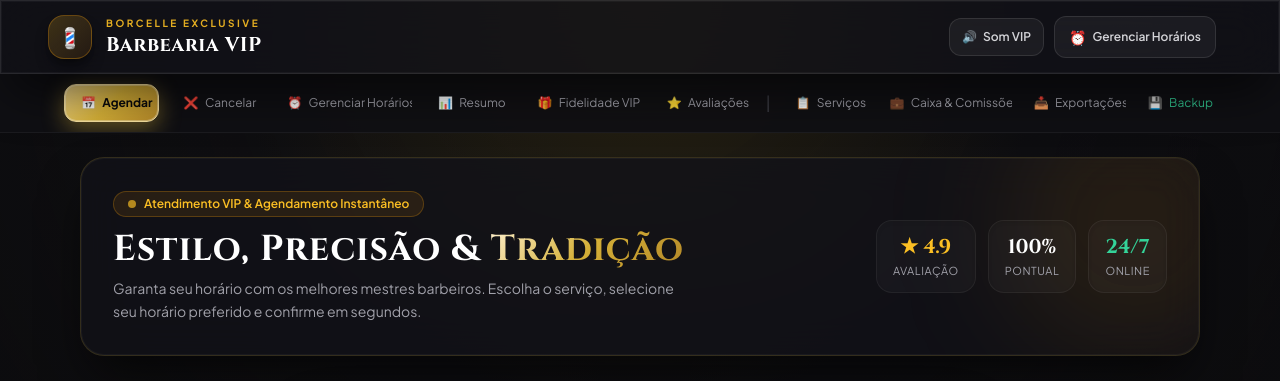
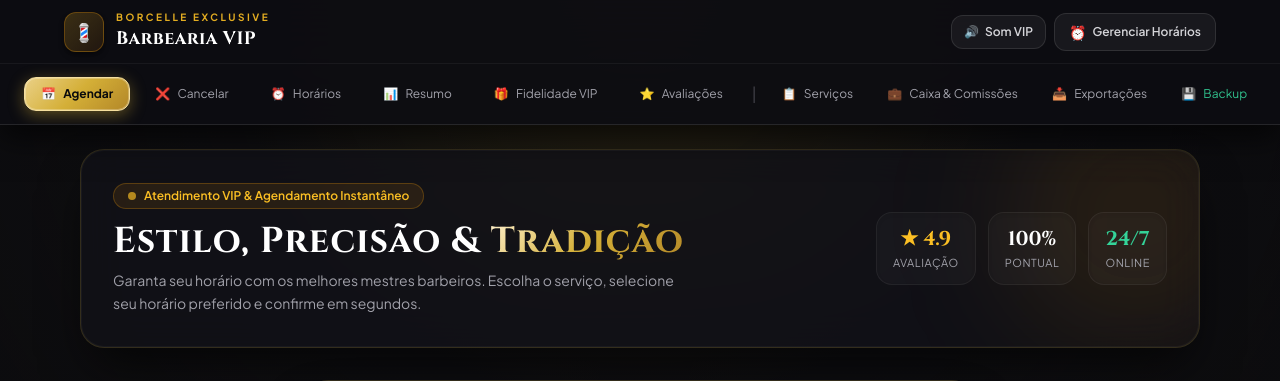
Before and after one commit to Kaiokrauss/sistema-barbearia-2026-brunex, a PHP site: page /sistema-barbearia-2026-brunex/Frontend/index.html in a window 1280 px wide. Shown: the top 381 px of the page. Run offline with PHP 8.4, Linux system fonts and the light colour scheme; data comes from the database, SQL or seed files in the repository; data that the repository does not hold is empty; some libraries are stand-ins or nearby versions.

Commit message:
fix(ui): unificar header e barra de navegacao superior eliminando corte de botoes e adicionando scroll horizontal suave

```diff
--- a/Frontend/index.html
+++ b/Frontend/index.html
@@ -150,41 +150,68 @@
             box-shadow: 0 0 18px rgba(212, 175, 55, 0.25);
         }
 
+        /* Barra de Navegação Horizontal Elegante com Scroll Suave */
+        .nav-scroll-container {
+            scrollbar-width: thin;
+            scrollbar-color: rgba(212, 175, 55, 0.4) transparent;
+            -webkit-overflow-scrolling: touch;
+            padding-top: 3px;
+            padding-bottom: 3px;
+        }
+        .nav-scroll-container::-webkit-scrollbar {
+            height: 4px;
+        }
+        .nav-scroll-container::-webkit-scrollbar-track {
+            background: rgba(0, 0, 0, 0.2);
+            border-radius: 9999px;
+        }
+        .nav-scroll-container::-webkit-scrollbar-thumb {
+            background: rgba(212, 175, 55, 0.35);
+            border-radius: 9999px;
+        }
+        .nav-scroll-container::-webkit-scrollbar-thumb:hover {
+            background: rgba(212, 175, 55, 0.7);
+        }
+
         /* Efeitos e Animações da Barra de Navegação */
         .nav-btn {
             position: relative;
             overflow: hidden;
-            transition: all 0.3s cubic-bezier(0.4, 0, 0.2, 1);
+            transition: all 0.25s cubic-bezier(0.4, 0, 0.2, 1);
             border: 1px solid transparent;
             cursor: pointer;
             user-select: none;
             display: inline-flex;
             align-items: center;
-            gap: 0.4rem;
-        }
-
-        /* Efeito de levitação suave e brilho ao passar o mouse */
+            justify-content: center;
+            gap: 0.45rem;
+            flex-shrink: 0;
+            line-height: 1.25;
+            box-sizing: border-box;
+        }
+
+        /* Efeito de levitação suave e brilho ao passar o mouse sem estourar limites */
         .nav-btn:hover {
-            transform: translateY(-2.5px) scale(1.04);
-            border-color: rgba(212, 175, 55, 0.35);
+            transform: translateY(-1.5px);
+            border-color: rgba(212, 175, 55, 0.4);
             background: rgba(255, 255, 255, 0.08) !important;
             color: #ffffff !important;
-            box-shadow: 0 8px 22px -4px rgba(212, 175, 55, 0.28), 0 0 12px rgba(212, 175, 55, 0.15) inset;
+            box-shadow: 0 6px 16px -3px rgba(212, 175, 55, 0.25);
         }
 
         /* Animação do ícone dentro do botão no hover */
         .nav-btn .nav-icon, .nav-btn span:first-child {
             display: inline-block;
-            transition: transform 0.35s cubic-bezier(0.34, 1.56, 0.64, 1);
+            transition: transform 0.3s cubic-bezier(0.34, 1.56, 0.64, 1);
         }
 
         .nav-btn:hover .nav-icon, .nav-btn:hover span:first-child {
-            transform: scale(1.3) rotate(-8deg);
+            transform: scale(1.2) rotate(-5deg);
         }
 
         /* Feedback tátil ao clicar */
         .nav-btn:active {
-            transform: translateY(0px) scale(0.97);
+            transform: translateY(0px) scale(0.98);
         }
 
         /* Brilho Shimmer de luz que percorre o botão no hover */
@@ -209,40 +236,40 @@
         /* Animações e cores temáticas personalizadas por botão */
         .nav-btn-cancel:hover {
             border-color: rgba(239, 68, 68, 0.45) !important;
-            box-shadow: 0 8px 22px -4px rgba(239, 68, 68, 0.35), 0 0 12px rgba(239, 68, 68, 0.15) inset !important;
+            box-shadow: 0 6px 16px -3px rgba(239, 68, 68, 0.35) !important;
         }
         .nav-btn-cancel:hover .nav-icon, .nav-btn-cancel:hover span:first-child {
-            transform: scale(1.3) rotate(90deg) !important;
+            transform: scale(1.2) rotate(90deg) !important;
         }
 
         .nav-btn-horarios:hover {
             border-color: rgba(56, 189, 248, 0.45) !important;
-            box-shadow: 0 8px 22px -4px rgba(56, 189, 248, 0.35), 0 0 12px rgba(56, 189, 248, 0.15) inset !important;
+            box-shadow: 0 6px 16px -3px rgba(56, 189, 248, 0.35) !important;
         }
         .nav-btn-horarios:hover .nav-icon, .nav-btn-horarios:hover span:first-child {
-            transform: scale(1.35) rotate(360deg) !important;
-            transition: transform 0.6s cubic-bezier(0.34, 1.56, 0.64, 1) !important;
+            transform: scale(1.2) rotate(180deg) !important;
+            transition: transform 0.5s ease !important;
         }
 
         .nav-btn-resumo:hover {
             border-color: rgba(52, 211, 153, 0.45) !important;
-            box-shadow: 0 8px 22px -4px rgba(52, 211, 153, 0.35), 0 0 12px rgba(52, 211, 153, 0.15) inset !important;
+            box-shadow: 0 6px 16px -3px rgba(52, 211, 153, 0.35) !important;
         }
         .nav-btn-resumo:hover .nav-icon, .nav-btn-resumo:hover span:first-child {
-            transform: scale(1.3) translateY(-2px) !important;
+            transform: scale(1.2) translateY(-1px) !important;
         }
 
         .nav-btn-servicos:hover {
             border-color: rgba(245, 158, 11, 0.45) !important;
-            box-shadow: 0 8px 22px -4px rgba(245, 158, 11, 0.35), 0 0 12px rgba(245, 158, 11, 0.15) inset !important;
+            box-shadow: 0 6px 16px -3px rgba(245, 158, 11, 0.35) !important;
         }
 
         .nav-btn-export:hover {
             border-color: rgba(168, 85, 247, 0.45) !important;
-            box-shadow: 0 8px 22px -4px rgba(168, 85, 247, 0.35), 0 0 12px rgba(168, 85, 247, 0.15) inset !important;
+            box-shadow: 0 6px 16px -3px rgba(168, 85, 247, 0.35) !important;
         }
         .nav-btn-export:hover .nav-icon, .nav-btn-export:hover span:first-child {
-            transform: scale(1.3) translateY(2.5px) !important;
+            transform: scale(1.2) translateY(1.5px) !important;
         }
 
         /* Aba Ativa Dourada */
@@ -250,12 +277,12 @@
             background: linear-gradient(135deg, #EAD086, #D4AF37, #B38728) !important;
             color: #0a0a0c !important;
             font-weight: 800 !important;
-            box-shadow: 0 6px 22px rgba(212, 175, 55, 0.45), 0 0 0 1px rgba(255, 255, 255, 0.3) inset !important;
+            box-shadow: 0 4px 16px rgba(212, 175, 55, 0.4), 0 0 0 1px rgba(255, 255, 255, 0.25) inset !important;
             border-color: #F5DF9E !important;
         }
         .active-tab-gold:hover {
-            transform: translateY(-2px) scale(1.03) !important;
-            box-shadow: 0 8px 28px rgba(212, 175, 55, 0.6) !important;
+            transform: translateY(-1.5px) !important;
+            box-shadow: 0 6px 22px rgba(212, 175, 55, 0.55) !important;
             color: #000000 !important;
         }
 
@@ -306,65 +333,68 @@
 </head>
 <body class="min-h-screen flex flex-col antialiased">
 
-<!-- CABEÇALHO GLOBAL -->
-<header class="glass-panel border-b border-white/10 sticky top-0 z-50 px-3 sm:px-4 py-2.5 sm:py-3.5 backdrop-blur-xl">
+<!-- TOPO FIXO UNIFICADO: CABEÇALHO + BARRA DE NAVEGAÇÃO VIP (Sem corte ou sobreposição) -->
+<div class="sticky top-0 z-50 w-full bg-[#0d0d12]/95 backdrop-blur-2xl border-b border-white/10 shadow-[0_12px_30px_rgba(0,0,0,0.65)]">
+    <!-- Cabeçalho Principal -->
+    <header class="border-b border-white/5 px-3 sm:px-6 py-2 sm:py-2.5">
         <div class="max-w-6xl mx-auto flex justify-between items-center gap-2">
-        <div class="flex items-center gap-2.5 sm:gap-3.5 -translate-x-1 sm:-translate-x-4 flex-shrink-0">
-            <div class="w-9 h-9 sm:w-11 sm:h-11 rounded-xl sm:rounded-2xl bg-gradient-to-br from-amber-400/20 to-amber-600/10 border border-amber-500/30 flex items-center justify-center text-lg sm:text-xl shadow-lg shadow-black/40">
+            <div class="flex items-center gap-2.5 sm:gap-3 flex-shrink-0">
+                <div class="w-8 h-8 sm:w-10 sm:h-10 rounded-xl bg-gradient-to-br from-amber-400/20 to-amber-600/10 border border-amber-500/30 flex items-center justify-center text-base sm:text-lg shadow-md shadow-black/40">
                     💈
                 </div>
                 <div class="text-left">
                     <p class="text-[9px] sm:text-[10px] uppercase tracking-[0.2em] sm:tracking-[0.25em] text-amber-400/90 font-bold">Borcelle Exclusive</p>
-                <h1 class="text-base sm:text-xl font-display font-bold text-white tracking-wide">Barbearia VIP</h1>
-            </div>
-        </div>
-        <div class="flex items-center gap-1.5 sm:gap-2.5 flex-shrink-0">
-            <button type="button" onclick="toggleSom()" id="btn-toggle-som" class="text-xs font-semibold text-zinc-300 bg-white/5 hover:bg-white/10 hover:text-amber-400 border border-white/10 px-2.5 sm:px-3 py-2 sm:py-2.5 rounded-xl transition-all flex items-center gap-1.5" title="Ativar/Desativar som dos cliques e confirmações">
+                    <h1 class="text-sm sm:text-lg font-display font-bold text-white tracking-wide">Barbearia VIP</h1>
+                </div>
+            </div>
+            <div class="flex items-center gap-1.5 sm:gap-2 flex-shrink-0">
+                <button type="button" onclick="toggleSom()" id="btn-toggle-som" class="text-xs font-semibold text-zinc-300 bg-white/5 hover:bg-white/10 hover:text-amber-400 border border-white/10 px-2.5 sm:px-3 py-1.5 sm:py-2 rounded-xl transition-all flex items-center gap-1.5" title="Ativar/Desativar som dos cliques e confirmações">
                     <span id="som-icone">🔊</span> <span id="som-texto" class="hidden sm:inline">Som VIP</span>
                 </button>
-            <button onclick="changeTab('tab-horarios')" class="text-xs font-semibold text-zinc-300 bg-white/5 hover:bg-white/10 hover:text-white border border-white/10 px-2.5 sm:px-3.5 py-2 sm:py-2.5 rounded-xl transition-all flex items-center gap-1.5">
+                <button onclick="changeTab('tab-horarios')" class="text-xs font-semibold text-zinc-300 bg-white/5 hover:bg-white/10 hover:text-white border border-white/10 px-2.5 sm:px-3.5 py-1.5 sm:py-2 rounded-xl transition-all flex items-center gap-1.5">
                     <span class="text-sm">⏰</span> <span class="hidden sm:inline">Gerenciar Horários</span><span class="sm:hidden">Horários</span>
                 </button>
             </div>
         </div>
     </header>
 
-<!-- MENU DE NAVEGAÇÃO ENTRE ABAS E ARQUIVOS -->
-<nav class="bg-[#101014]/90 border-b border-white/5 px-4 sticky top-[69px] z-40 backdrop-blur-md overflow-x-auto">
-    <div class="max-w-6xl mx-auto flex gap-2 py-2.5 items-center">
-        <button onclick="changeTab('tab-agendar')" id="btn-tab-agendar" class="nav-btn nav-btn-agendar active-tab-gold text-xs px-4 py-2.5 rounded-xl whitespace-nowrap">
+    <!-- Menu de Navegação Horizontal -->
+    <nav class="px-2 sm:px-6 overflow-x-auto nav-scroll-container">
+        <div class="max-w-6xl mx-auto flex gap-1.5 sm:gap-2 py-2 sm:py-2.5 items-center min-w-max">
+            <button onclick="changeTab('tab-agendar')" id="btn-tab-agendar" class="nav-btn nav-btn-agendar active-tab-gold text-xs px-3 sm:px-4 py-2 rounded-xl whitespace-nowrap">
                 <span class="nav-icon">📅</span> <span>Agendar</span>
             </button>
-        <button onclick="changeTab('tab-cancelar')" id="btn-tab-cancelar" class="nav-btn nav-btn-cancel text-zinc-400 text-xs px-4 py-2.5 rounded-xl whitespace-nowrap">
+            <button onclick="changeTab('tab-cancelar')" id="btn-tab-cancelar" class="nav-btn nav-btn-cancel text-zinc-400 text-xs px-3 sm:px-4 py-2 rounded-xl whitespace-nowrap">
                 <span class="nav-icon">❌</span> <span>Cancelar</span>
             </button>
-        <button onclick="changeTab('tab-horarios')" id="btn-tab-horarios" class="nav-btn nav-btn-horarios text-zinc-400 text-xs px-4 py-2.5 rounded-xl whitespace-nowrap">
-            <span class="nav-icon">⏰</span> <span>Gerenciar Horários</span>
-        </button>
-        <button onclick="changeTab('tab-dashboard')" id="btn-tab-dashboard" class="nav-btn nav-btn-resumo text-zinc-400 text-xs px-4 py-2.5 rounded-xl whitespace-nowrap">
+            <button onclick="changeTab('tab-horarios')" id="btn-tab-horarios" class="nav-btn nav-btn-horarios text-zinc-400 text-xs px-3 sm:px-4 py-2 rounded-xl whitespace-nowrap">
+                <span class="nav-icon">⏰</span> <span>Horários</span>
+            </button>
+            <button onclick="changeTab('tab-dashboard')" id="btn-tab-dashboard" class="nav-btn nav-btn-resumo text-zinc-400 text-xs px-3 sm:px-4 py-2 rounded-xl whitespace-nowrap">
                 <span class="nav-icon">📊</span> <span>Resumo</span>
             </button>
-        <button onclick="changeTab('tab-fidelidade')" id="btn-tab-fidelidade" class="nav-btn nav-btn-fidelidade text-zinc-400 text-xs px-4 py-2.5 rounded-xl whitespace-nowrap">
+            <button onclick="changeTab('tab-fidelidade')" id="btn-tab-fidelidade" class="nav-btn nav-btn-fidelidade text-zinc-400 text-xs px-3 sm:px-4 py-2 rounded-xl whitespace-nowrap">
                 <span class="nav-icon">🎁</span> <span>Fidelidade VIP</span>
             </button>
-        <button onclick="changeTab('tab-avaliacoes')" id="btn-tab-avaliacoes" class="nav-btn nav-btn-avaliacoes text-zinc-400 text-xs px-4 py-2.5 rounded-xl whitespace-nowrap">
+            <button onclick="changeTab('tab-avaliacoes')" id="btn-tab-avaliacoes" class="nav-btn nav-btn-avaliacoes text-zinc-400 text-xs px-3 sm:px-4 py-2 rounded-xl whitespace-nowrap">
                 <span class="nav-icon">⭐</span> <span>Avaliações</span>
             </button>
-        <span class="text-zinc-700 px-1">|</span>
-        <a href="../views/admin/servicos.html" class="nav-btn nav-btn-servicos text-zinc-400 hover:text-amber-400 text-xs px-3 py-2.5 rounded-xl whitespace-nowrap">
+            <span class="text-zinc-700 px-1 select-none">|</span>
+            <a href="../views/admin/servicos.html" class="nav-btn nav-btn-servicos text-zinc-400 hover:text-amber-400 text-xs px-3 py-2 rounded-xl whitespace-nowrap">
                 <span class="nav-icon">📋</span> <span>Serviços</span>
             </a>
-        <a href="../views/admin/caixa.html" class="nav-btn nav-btn-caixa text-zinc-400 hover:text-amber-400 text-xs px-3 py-2.5 rounded-xl whitespace-nowrap">
+            <a href="../views/admin/caixa.html" class="nav-btn nav-btn-caixa text-zinc-400 hover:text-amber-400 text-xs px-3 py-2 rounded-xl whitespace-nowrap">
                 <span class="nav-icon">💼</span> <span>Caixa & Comissões</span>
             </a>
-        <a href="../views/admin/agendamentos.html" class="nav-btn nav-btn-export text-zinc-400 hover:text-amber-400 text-xs px-3 py-2.5 rounded-xl whitespace-nowrap">
+            <a href="../views/admin/agendamentos.html" class="nav-btn nav-btn-export text-zinc-400 hover:text-amber-400 text-xs px-3 py-2 rounded-xl whitespace-nowrap">
                 <span class="nav-icon">📥</span> <span>Exportações</span>
             </a>
-        <a href="../api/backup.php?download=1" class="nav-btn nav-btn-backup text-emerald-400/90 hover:text-emerald-300 text-xs px-3 py-2.5 rounded-xl whitespace-nowrap" title="Baixar Backup do Banco (.sql)">
+            <a href="../api/backup.php?download=1" class="nav-btn nav-btn-backup text-emerald-400/90 hover:text-emerald-300 text-xs px-3 py-2 rounded-xl whitespace-nowrap" title="Baixar Backup do Banco (.sql)">
                 <span class="nav-icon">💾</span> <span>Backup</span>
             </a>
         </div>
     </nav>
+</div>
 
 <!-- HERO BANNER LUXUOSO -->
 <section class="max-w-6xl mx-auto px-4 pt-6 pb-2 w-full">
@@ -2654,6 +2684,17 @@
     carregarHorariosDisponiveis();
     carregarGradeGerenciador();
 
+    // Suporte a rolagem horizontal com a roda do mouse na barra de navegação
+    const navScroll = document.querySelector('.nav-scroll-container');
+    if (navScroll) {
+        navScroll.addEventListener('wheel', (evt) => {
+            if (evt.deltaY !== 0) {
+                evt.preventDefault();
+                navScroll.scrollLeft += evt.deltaY;
+            }
+        }, { passive: false });
+    }
+
     // Se houver hash na URL (ex: #tab-horarios ou #tab-cancelar)
     if (window.location.hash) {
         const hashTab = window.location.hash.replace('#', '');
```
Also changed, not shown: Frontend/style.css (+27 -11 lines), tests/teste_fidelidade_avaliacoes.php (line endings or trailing spaces). Lines whose indentation alone changed are shown as unchanged.
